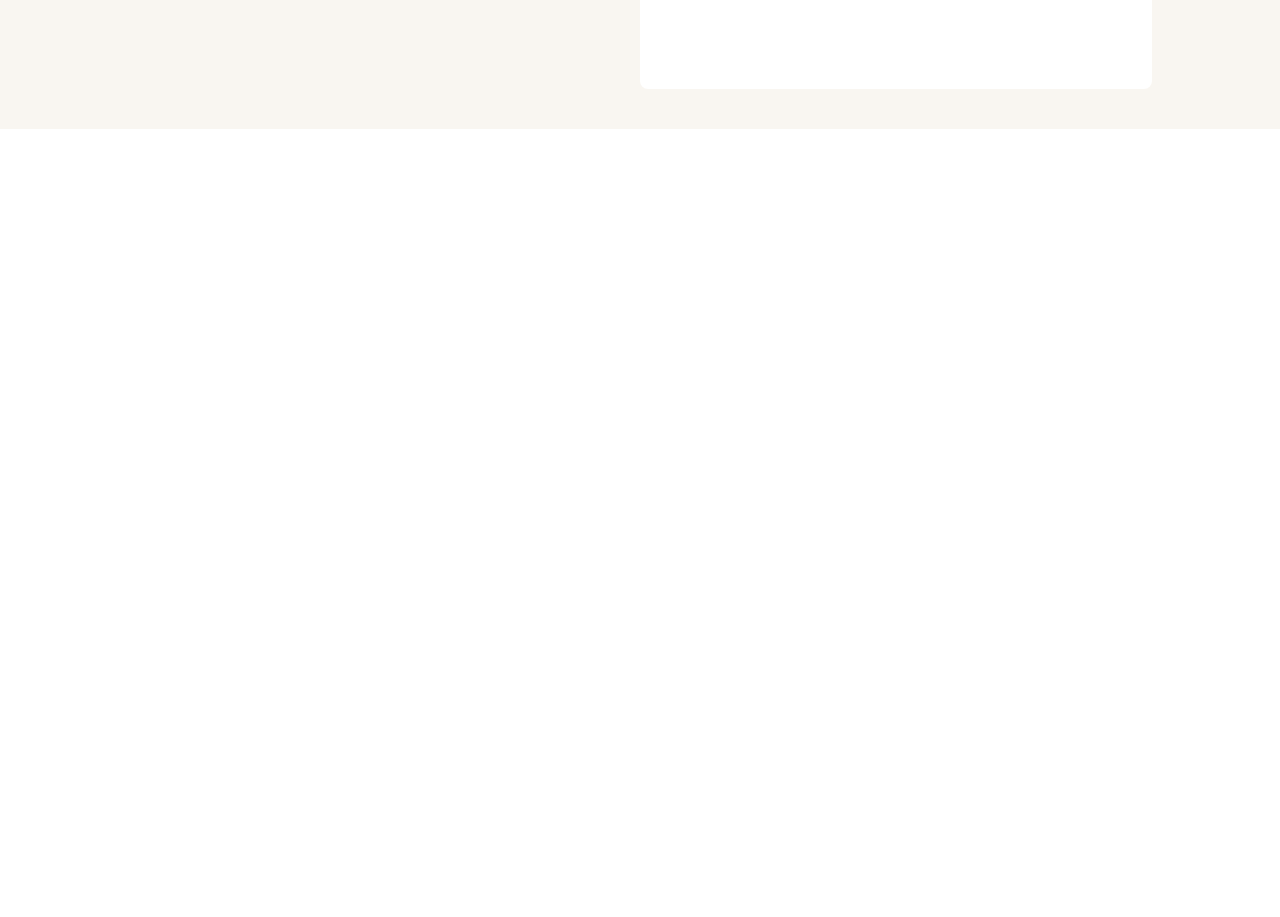
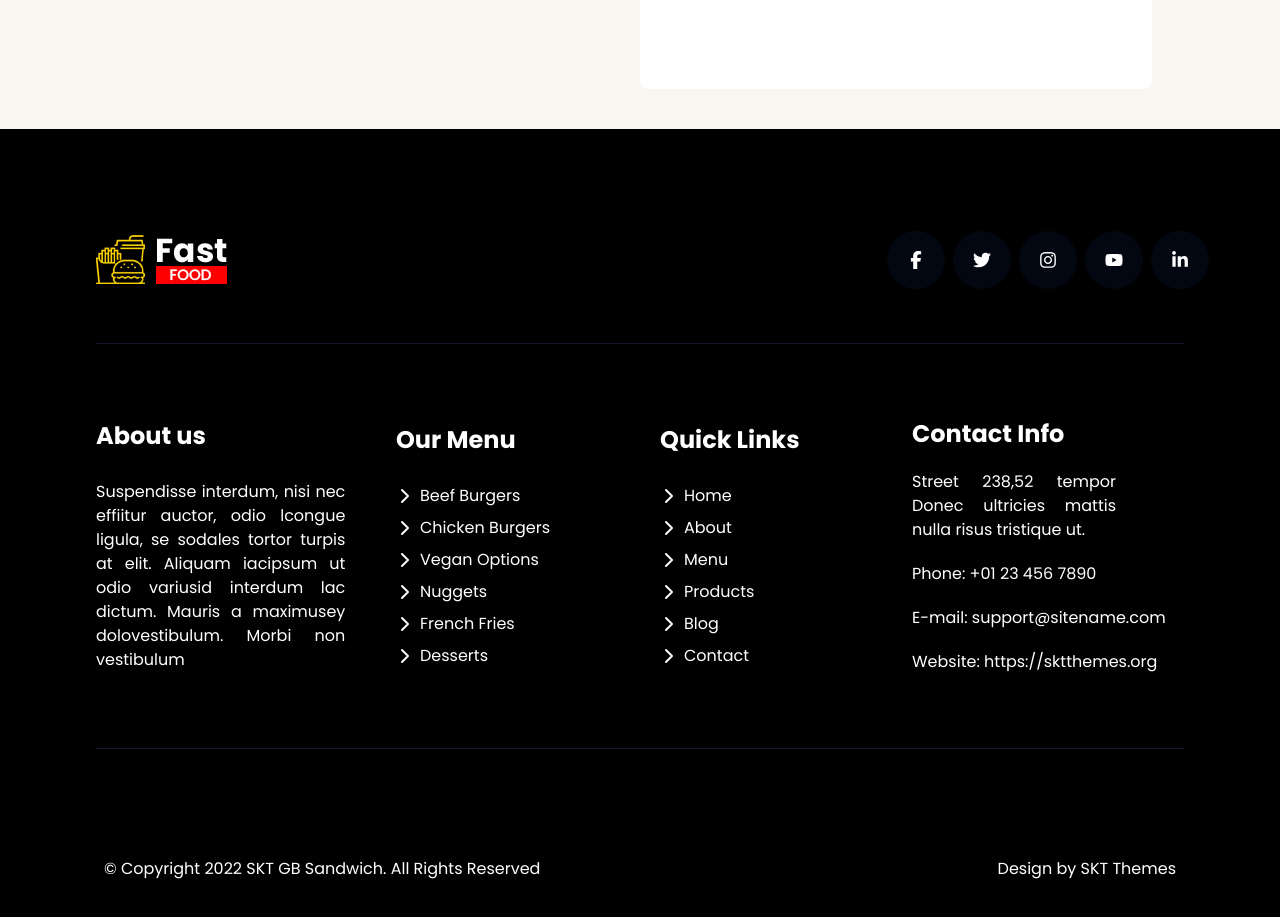
Before and after one commit to YousufMohammadi/restaurant-website, a React (Vite) app: page / in a window 1280 px wide. Shown: the part 7320-8237 px from the top of the page. Before the commit the page ends 7449 px from the top, so only its background shows below. Built offline with nearby package versions, Linux system fonts and the light colour scheme.

Commit message:
footer section created

```diff
--- /dev/null
+++ b/src/Components/Footer.jsx
@@ -0,0 +1,176 @@
+import logo from '../assets/logoFooter.png';
+import { FaFacebookF } from 'react-icons/fa6';
+import { FaTwitter } from 'react-icons/fa6';
+import { FaInstagram } from 'react-icons/fa6';
+import { FaYoutube } from 'react-icons/fa6';
+import { FaLinkedinIn } from 'react-icons/fa6';
+import { FaChevronRight } from 'react-icons/fa6';
+
+function Footer() {
+  return (
+    <footer className="flex h-screen w-full flex-wrap bg-black px-24 py-12">
+      <div className="flex w-full items-center justify-between border-b border-b-gray-900">
+        <img src={logo} alt="logo" />
+        <div className="flex w-1/4 justify-center gap-2">
+          <a
+            href="#"
+            className="rounded-full bg-gray-950 px-5 py-5 text-center text-lg text-white hover:bg-gray-900"
+          >
+            <FaFacebookF />
+          </a>
+          <a
+            href="#"
+            className="rounded-full bg-gray-950 px-5 py-5 text-center text-lg text-white hover:bg-gray-900"
+          >
+            <FaTwitter />
+          </a>
+          <a
+            href="#"
+            className="rounded-full bg-gray-950 px-5 py-5 text-center text-lg text-white hover:bg-gray-900"
+          >
+            <FaInstagram />
+          </a>
+          <a
+            href="#"
+            className="rounded-full bg-gray-950 px-5 py-5 text-center text-lg text-white hover:bg-gray-900"
+          >
+            <FaYoutube />
+          </a>
+          <a
+            href="#"
+            className="rounded-full bg-gray-950 px-5 py-5 text-center text-lg text-white hover:bg-gray-900"
+          >
+            <FaLinkedinIn />
+          </a>
+        </div>
+      </div>
+      <div className="flex w-full flex-wrap items-center justify-start border-b border-b-gray-900 py-5">
+        <div className="flex w-1/4 flex-col justify-start gap-7">
+          <h2 className="font-poppins text-2xl font-bold text-white">
+            About us
+          </h2>
+          <p className="w-11/12 text-justify font-poppins text-base leading-normal text-white">
+            Suspendisse interdum, nisi nec effiitur auctor, odio lcongue ligula,
+            se sodales tortor turpis at elit. Aliquam iacipsum ut odio variusid
+            interdum lac dictum. Mauris a maximusey dolovestibulum. Morbi non
+            vestibulum
+          </p>
+        </div>
+        <div className="flex w-1/4 flex-col justify-start gap-7 pl-7">
+          <h2 className="font-poppins text-2xl font-bold text-white">
+            Our Menu
+          </h2>
+          <div className="flex flex-col justify-start gap-2">
+            <a
+              href="#"
+              className="flex w-full items-center justify-start gap-2 font-poppins text-base text-white hover:text-gray-200"
+            >
+              <FaChevronRight /> Beef Burgers
+            </a>
+            <a
+              href="#"
+              className="flex w-full items-center justify-start gap-2 font-poppins text-base text-white hover:text-gray-200"
+            >
+              <FaChevronRight /> Chicken Burgers
+            </a>
+            <a
+              href="#"
+              className="flex w-full items-center justify-start gap-2 font-poppins text-base text-white hover:text-gray-200"
+            >
+              <FaChevronRight /> Vegan Options
+            </a>
+            <a
+              href="#"
+              className="flex w-full items-center justify-start gap-2 font-poppins text-base text-white hover:text-gray-200"
+            >
+              <FaChevronRight /> Nuggets
+            </a>
+            <a
+              href="#"
+              className="flex w-full items-center justify-start gap-2 font-poppins text-base text-white hover:text-gray-200"
+            >
+              <FaChevronRight /> French Fries
+            </a>
+            <a
+              href="#"
+              className="flex w-full items-center justify-start gap-2 font-poppins text-base text-white hover:text-gray-200"
+            >
+              <FaChevronRight /> Desserts
+            </a>
+          </div>
+        </div>
+        <div className="flex w-1/4 flex-col justify-start gap-7 pl-5">
+          <h2 className="font-poppins text-2xl font-bold text-white">
+            Quick Links
+          </h2>
+          <div className="flex flex-col justify-start gap-2">
+            <a
+              href="#"
+              className="flex w-full items-center justify-start gap-2 font-poppins text-base text-white hover:text-gray-200"
+            >
+              <FaChevronRight /> Home
+            </a>
+            <a
+              href="#"
+              className="flex w-full items-center justify-start gap-2 font-poppins text-base text-white hover:text-gray-200"
+            >
+              <FaChevronRight /> About
+            </a>
+            <a
+              href="#"
+              className="flex w-full items-center justify-start gap-2 font-poppins text-base text-white hover:text-gray-200"
+            >
+              <FaChevronRight /> Menu
+            </a>
+            <a
+              href="#"
+              className="flex w-full items-center justify-start gap-2 font-poppins text-base text-white hover:text-gray-200"
+            >
+              <FaChevronRight /> Products
+            </a>
+            <a
+              href="#"
+              className="flex w-full items-center justify-start gap-2 font-poppins text-base text-white hover:text-gray-200"
+            >
+              <FaChevronRight /> Blog
+            </a>
+            <a
+              href="#"
+              className="flex w-full items-center justify-start gap-2 font-poppins text-base text-white hover:text-gray-200"
+            >
+              <FaChevronRight /> Contact
+            </a>
+          </div>
+        </div>
+        <div className="flex w-1/4 flex-col justify-start gap-5">
+          <h2 className="font-poppins text-2xl font-bold text-white">
+            Contact Info
+          </h2>
+          <p className="w-9/12 text-justify font-poppins text-base leading-normal text-white">
+            Street 238,52 tempor Donec ultricies mattis nulla risus tristique
+            ut.
+          </p>
+          <span className="font-poppins text-base text-white">
+            Phone: +01 23 456 7890
+          </span>
+          <span className="font-poppins text-base text-white">
+            E-mail: support@sitename.com
+          </span>
+          <span className="font-poppins text-base text-white">
+            Website: https://sktthemes.org
+          </span>
+        </div>
+      </div>
+      <div className="mt-auto flex w-full items-center justify-between px-2">
+        <span className="font-poppins text-base text-white">
+          © Copyright 2022 SKT GB Sandwich. All Rights Reserved
+        </span>
+        <span className="font-poppins text-base text-white">
+          Design by SKT Themes
+        </span>
+      </div>
+    </footer>
+  );
+}
+
+export default Footer;
--- a/src/Pages/Home.jsx
+++ b/src/Pages/Home.jsx
@@ -9,6 +9,7 @@ import Menu from '../Components/Menu';
 import ApplicationDownload from '../Components/ApplicationDownload';
 import Blog from '../Components/Blog';
 import Booking from '../Components/Booking';
+import Footer from '../Components/Footer';
 
 function Home() {
   return (
@@ -24,6 +25,7 @@ function Home() {
       <ApplicationDownload />
       <Blog />
       <Booking />
+      <Footer />
     </main>
   );
 }
```
Also changed, not shown: src/assets/logoFooter.png (added).
